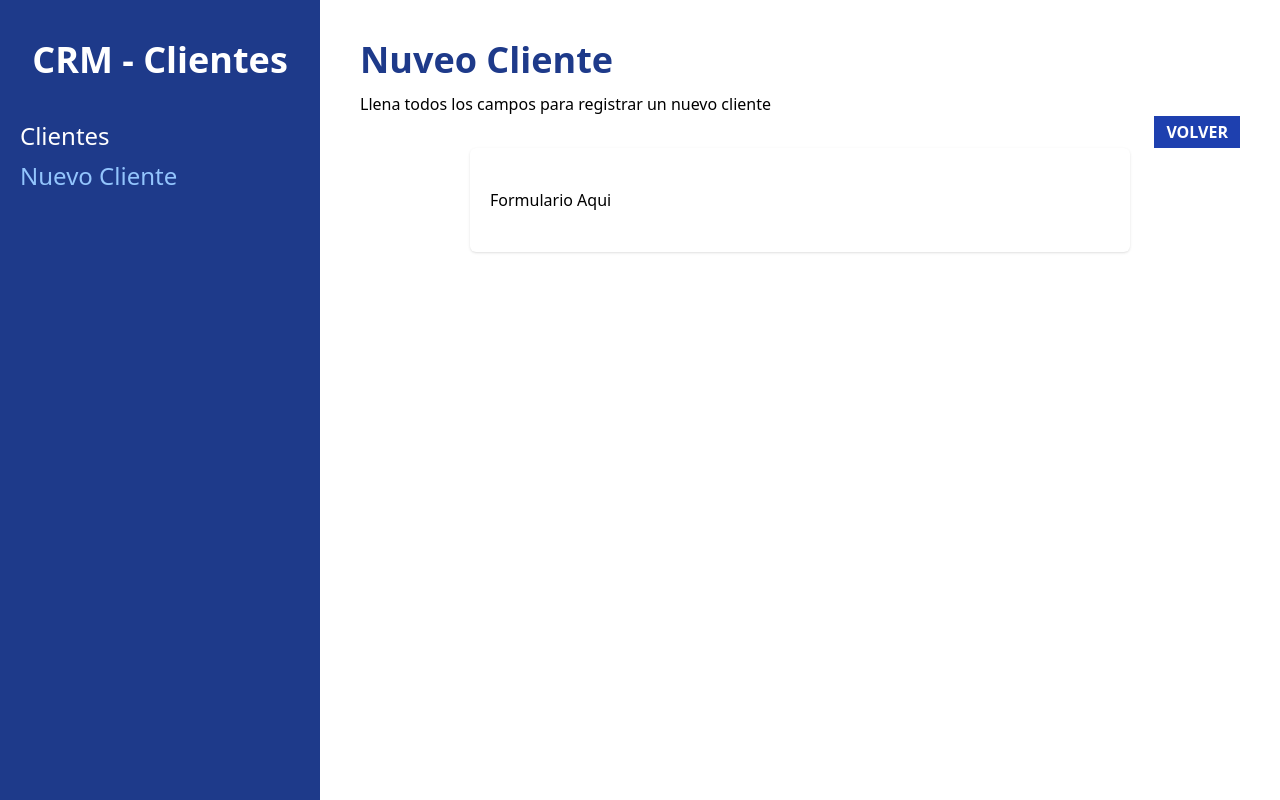
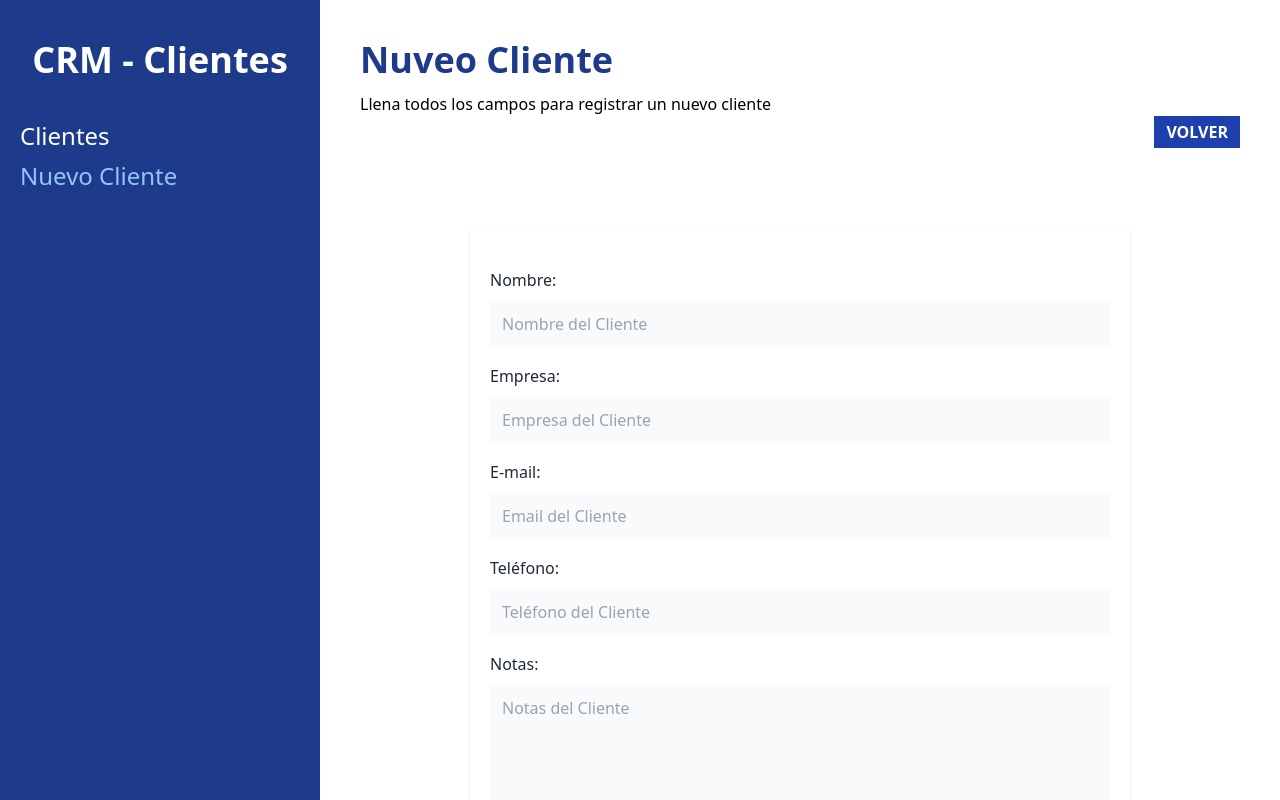
Before and after one commit to arosteguimaranto/Administrador-De-Clientes, a React (Vite) app: page /clientes/nuevo in a window 1280 px wide. Built offline with nearby package versions, Linux system fonts and the light colour scheme.

Commit message:
Agregando el Formulario

```diff
--- /dev/null
+++ b/src/components/Formulario.jsx
@@ -0,0 +1,77 @@
+const Formulario = ({cliente}) => {
+    return (
+        <>
+            <div className="mb-4">
+                <label
+                    className="text-gray-800"
+                    htmlFor="nombre"
+                >Nombre:</label>
+                <input
+                    id="nombre"
+                    type="text"
+                    className="mt-2 block w-full p-3 bg-gray-50"
+                    placeholder="Nombre del Cliente"
+                    name="nombre"
+                />
+            </div>
+            <div className="mb-4">
+                <label
+                    className="text-gray-800"
+                    htmlFor="empresa"
+                >Empresa:</label>
+                <input
+                    id="empresa"
+                    type="text"
+                    className="mt-2 block w-full p-3 bg-gray-50"
+                    placeholder="Empresa del Cliente"
+                    name="empresa"
+                />
+            </div>
+
+            <div className="mb-4">
+                <label
+                    className="text-gray-800"
+                    htmlFor="email"
+                >E-mail:</label>
+                <input
+                    id="email"
+                    type="email"
+                    className="mt-2 block w-full p-3 bg-gray-50"
+                    placeholder="Email del Cliente"
+                    name="email"
+                />
+            </div>
+
+            <div className="mb-4">
+                <label
+                    className="text-gray-800"
+                    htmlFor="telefono"
+                >Teléfono:</label>
+                <input
+                    id="telefono"
+                    type="tel"
+                    className="mt-2 block w-full p-3 bg-gray-50"
+                    placeholder="Teléfono del Cliente"
+                    name="telefono"
+                />
+            </div>
+
+            <div className="mb-4">
+                <label
+                    className="text-gray-800"
+                    htmlFor="notas"
+                >Notas:</label>
+                <textarea
+                    as="textarea"
+                    id="notas"
+                    type="text"
+                    className="mt-2 block w-full p-3 bg-gray-50 h-40 align-self"
+                    placeholder="Notas del Cliente"
+                    name="notas"
+                />
+            </div>
+        </>
+    )
+}
+
+export default Formulario
--- a/src/pages/NuevoCliente.jsx
+++ b/src/pages/NuevoCliente.jsx
@@ -1,4 +1,5 @@
 import { useNavigate } from 'react-router-dom'
+import Formulario from '../components/Formulario'
 
 export const NuevoCliente = () => {
 
@@ -15,8 +16,18 @@
         </button>
       </div>
 
-      <div className=' bg-white shadow rounded-md md:w-3/4 mx-auto px-5 py-10'>
-      <p> Formulario Aqui</p> </div>
-    </>
-  )
+
+      <div className=' bg-white shadow rounded-md md:w-3/4 mx-auto px-5 py-10 mt-20'>
+
+        <form >
+          <Formulario />
+          <input
+            type='submit'
+            className=' mt-5 w-full bg-blue-800 p-3 uppercase font-bold text-white text-lg'
+            value="Registrar Cliente"
+          />
+        </form>
+      </div>
+      </>
+      )
 }
```
